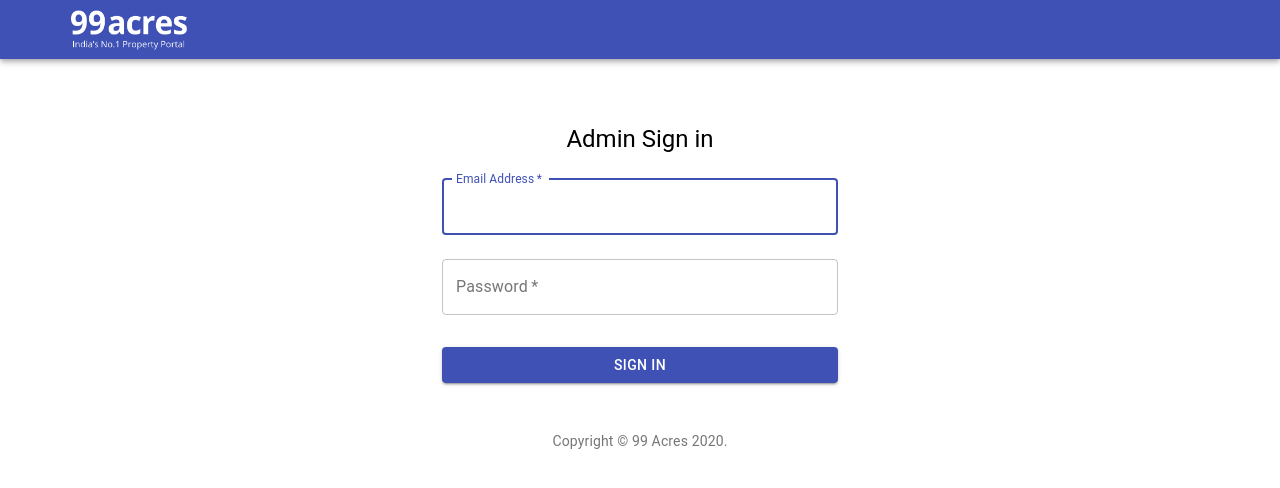
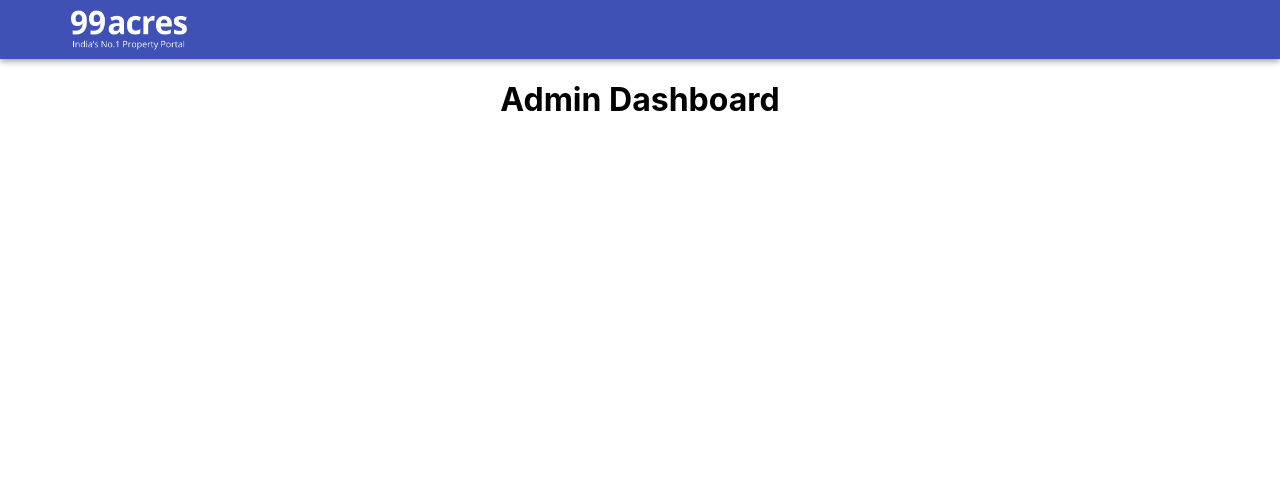
Before and after one commit to Ramanpreet6262/Admin-Panel-Housing-App, a React (Create React App) app: page /admin/dashboard in a window 1280 px wide. Shown: the top 488 px of the page. Built offline with nearby package versions, Linux system fonts and the light colour scheme.

Commit message:
added success and error notifications

```diff
--- a/package.json
+++ b/package.json
@@ -12,6 +12,7 @@
     "react-dom": "^16.13.0",
     "react-router-dom": "^5.1.2",
     "react-scripts": "3.4.0",
+    "react-toastify": "^5.5.0",
     "yup": "^0.28.3"
   },
   "scripts": {
--- a/src/App.js
+++ b/src/App.js
@@ -4,6 +4,7 @@ import { Route, Switch } from 'react-router-dom';
 import Navbar from './Components/Navbar/Navbar';
 import HomePage from './Components/HomePage/HomePage';
 import AdminLogin from './Components/AdminLogin/AdminLogin';
+import AdminDashboard from './Components/AdminDashboard/AdminDashboard';
 
 import './App.css';
 
@@ -14,7 +15,8 @@ class App extends Component {
         <Navbar />
         <Switch>
           <Route path='/' exact component={HomePage} />
-          <Route path='/admin' component={AdminLogin} />
+          <Route path='/admin' exact component={AdminLogin} />
+          <Route path='/admin/dashboard' exact component={AdminDashboard} />
         </Switch>
       </div>
     );
--- /dev/null
+++ b/src/Components/AdminDashboard/AdminDashboard.js
@@ -0,0 +1,9 @@
+import React from 'react';
+
+export default function AdminDashboard() {
+  return (
+    <div>
+      <h1>Admin Dashboard</h1>
+    </div>
+  );
+}
--- a/src/Components/AdminLogin/AdminLogin.js
+++ b/src/Components/AdminLogin/AdminLogin.js
@@ -1,4 +1,5 @@
 import React, { useEffect, useState } from 'react';
+import { Redirect } from 'react-router-dom';
 import Button from '@material-ui/core/Button';
 import { makeStyles } from '@material-ui/core/styles';
 import Link from '@material-ui/core/Link';
@@ -8,6 +9,9 @@ import Container from '@material-ui/core/Container';
 import TextField from '@material-ui/core/TextField';
 import { Formik } from 'formik';
 import * as Yup from 'yup';
+import { toast } from 'react-toastify';
+
+import 'react-toastify/dist/ReactToastify.min.css';
 
 import adminCredentials from '../../Data/adminLoginCreds';
 
@@ -40,6 +44,8 @@ const useStyles = makeStyles(theme => ({
   }
 }));
 
+toast.configure();
+
 export default function AdminLogin() {
   const classes = useStyles();
 
@@ -47,9 +53,22 @@ export default function AdminLogin() {
     email: '',
     password: ''
   });
+  const [redirect, setRedirect] = useState(false);
 
   useEffect(() => setAdminCreds(adminCredentials), []);
 
+  // useEffect(() => {
+  //   return () => {
+  //     setRedirect(true);
+  //   };
+  // }, []);
+
+  const notifySuccess = message => toast.success(message);
+  const notifyError = message => toast.error(message);
+
+  if (redirect) {
+    return <Redirect to='/admin/dashboard' />;
+  } else {
     return (
       <Container component='main' maxWidth='xs'>
         <div className={classes.paper}>
@@ -66,8 +85,11 @@ export default function AdminLogin() {
                 values.password === adminCreds.password
               ) {
                 console.log('Credentials Matched Hurray!!!');
+                notifySuccess('Credentials Matched Hurray!!!');
+                setRedirect(true);
               } else {
                 console.log('Sorry Credentials do not Match !!!!');
+                notifyError('Sorry Credentials do not Match !!!!');
               }
               setSubmitting(false);
             }}
@@ -151,3 +173,4 @@ export default function AdminLogin() {
       </Container>
     );
   }
+}
```
Also changed, not shown: 1 other file (tests, documents, lock files or other folders). Lines whose indentation alone changed are shown as unchanged.
